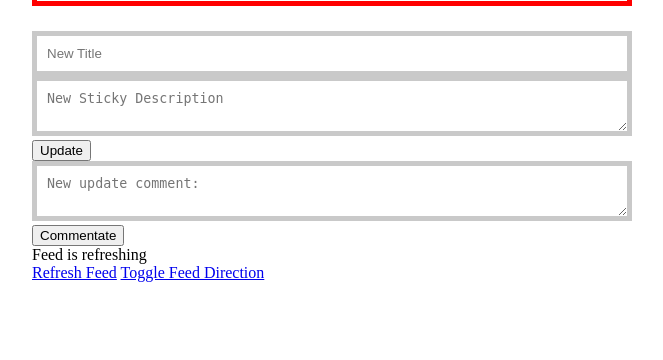
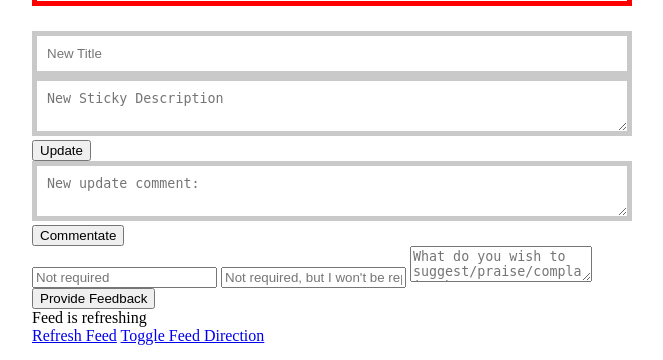
Before and after one commit to allanderek/blow-by-blow, a Flask app: template app/templates/view_feed.html in a window 1280 px wide. Shown: the part 440-800 px from the top of the page, without its empty margins (308-971 px from the left). Run offline with Flask 2, Linux system fonts and the light colour scheme; the template is opened without the code that fills it: values that come from a table or form of the project are taken from there, others are empty; some libraries are stand-ins or nearby versions.

Commit message:
First version of the feedback form working. It looks awful, does not really explain itself to the user. It uses gmail to send the mail and I'll probably switch to some other solution, but, I can actually send feedback, so I'm relatively pleased about that.

```diff
--- a/app/main.py
+++ b/app/main.py
@@ -7,6 +7,7 @@
 import random
 import datetime
 import flask
+import flask.ext.mail
 from flask.ext.sqlalchemy import SQLAlchemy
 from sqlalchemy.exc import SQLAlchemyError
 import flask_wtf
@@ -23,8 +24,22 @@ class Configuration(object):
     database_file = os.path.join(basedir, '../../db.sqlite')
     SQLALCHEMY_DATABASE_URI = 'sqlite:///' + database_file
     DOMAIN = 'localhost'
+
+    # email server
+    MAIL_SERVER = 'smtp.googlemail.com'
+    MAIL_PORT = 465
+    MAIL_USE_TLS = False
+    MAIL_USE_SSL = True
+    MAIL_USERNAME = os.environ.get('MAIL_USERNAME')
+    MAIL_PASSWORD = os.environ.get('MAIL_PASSWORD')
+    FEEDBACK_SENDER = 'tomato.plan@gmail.com'
+
+    # administrator list
+    ADMINS = ['allan.clark@gmail.com']
+
 application = flask.Flask(__name__)
 application.config.from_object(Configuration)
+application_mailer = flask.ext.mail.Mail(application)
 
 database = SQLAlchemy(application)
 
@@ -114,8 +129,6 @@ def current_feeds():
     return flask.render_template('current_feeds.html',
                                  db_feeds=db_feeds)
 
-# Create a bbb-feed
-
 
 @application.route('/startfeed')
 def start_feed():
@@ -139,12 +152,14 @@ class UpdateFeedForm(flask_wtf.Form):
 def view_feed(feed_no, secret=None):
     db_feed = database.session.query(DBFeed).filter_by(id=feed_no).one()
     update_feed_form = None if secret is None else UpdateFeedForm()
+    feedback_form = FeedbackForm()
     # I should really be checking that the secret is correct? Although
     # that is done by 'commentate_on_feed'
     return flask.render_template('view_feed.html',
                                  db_feed=db_feed,
                                  secret=secret,
-                                 update_feed_form=update_feed_form)
+                                 update_feed_form=update_feed_form,
+                                 feedback_form=feedback_form)
 
 
 @application.route('/update_feed/<int:feed_no>/<int:secret>',
@@ -162,7 +177,7 @@ def update_feed(feed_no, secret):
         return flask.redirect(redirect_url())
     form = UpdateFeedForm()
     if not form.validate_on_submit():
-        flask.flash("Change title form not validated.")
+        flask.flash("Update feed form not validated.")
         return flask.redirect(redirect_url())
 
     # If we get here then it should only be because we have a valid
@@ -181,6 +196,36 @@ def update_feed(feed_no, secret):
     database.session.commit()
     return flask.redirect(redirect_url())
 
+
+class FeedbackForm(flask_wtf.Form):
+    feedback_name = wtforms.StringField("Name:")
+    feedback_email = wtforms.StringField("Email:")
+    feedback_text = wtforms.TextAreaField("Next comment:")
+
+
+@application.route('/give_feedback', methods=['POST'])
+def give_feedback():
+    form = FeedbackForm()
+    if not form.validate_on_submit():
+        flask.flash('Feedback form has not been validated, sorry.')
+        return flask.redirect(redirect_url())
+    feedback_email = form.feedback_email.data.lstrip()
+    feedback_name = form.feedback_name.data.lstrip()
+    feedback_content = form.feedback_text.data
+
+    subject = 'Feedback for Blow-by-Blow'
+    sender = application.config['FEEDBACK_SENDER']
+    recipients = application.config['ADMINS']
+    message = flask.ext.mail.Message(subject, sender=sender,
+                                     recipients=recipients)
+    message.body = """
+    You got some feedback from the 'blow-by-blow' web application.
+    Sender's name = {0}
+    Sender's email = {1}
+    Content: {2}
+    """.format(feedback_name, feedback_email, feedback_content)
+    application_mailer.send(message)
+    return flask.redirect(redirect_url())
 
 # Now for some testing.
 import flask.ext.testing
@@ -347,5 +392,8 @@ class BasicFunctionalityTest(flask.ext.testing.LiveServerTestCase):
 # Figure out if there is someway to do this automatically at least for
 # python anywhere.
 
+# TODO: Try, or at least investigate using mailgun or even sendgrid rather
+# than gmail to send emails.
+
 if __name__ == "__main__":
     application.run(debug=True, threaded=True)
--- a/app/templates/view_feed.html
+++ b/app/templates/view_feed.html
@@ -148,6 +148,18 @@
     </div>
 {% endif %}
 
+<div id="feedback-area">
+  <form id="give-feedback" method="POST"
+        action="{{ url_for('give_feedback') }}">
+    {{ feedback_form.hidden_tag() }}
+    {{ feedback_form.feedback_name(placeholder="Not required") }}
+    {{ feedback_form.feedback_email(placeholder="Not required, but I won't be reply.") }}
+    {{ feedback_form.feedback_text(placeholder="What do you wish to suggest/praise/complain about?") }}
+    <button type="submit" class="feedback_submit_button"
+            id="feedback_submit_button" name="feedback_submit_button">Provide Feedback</button>
+  </form>
+</div>
+
 
 <div id="refreshing-feed">
 Feed is refreshing
```
